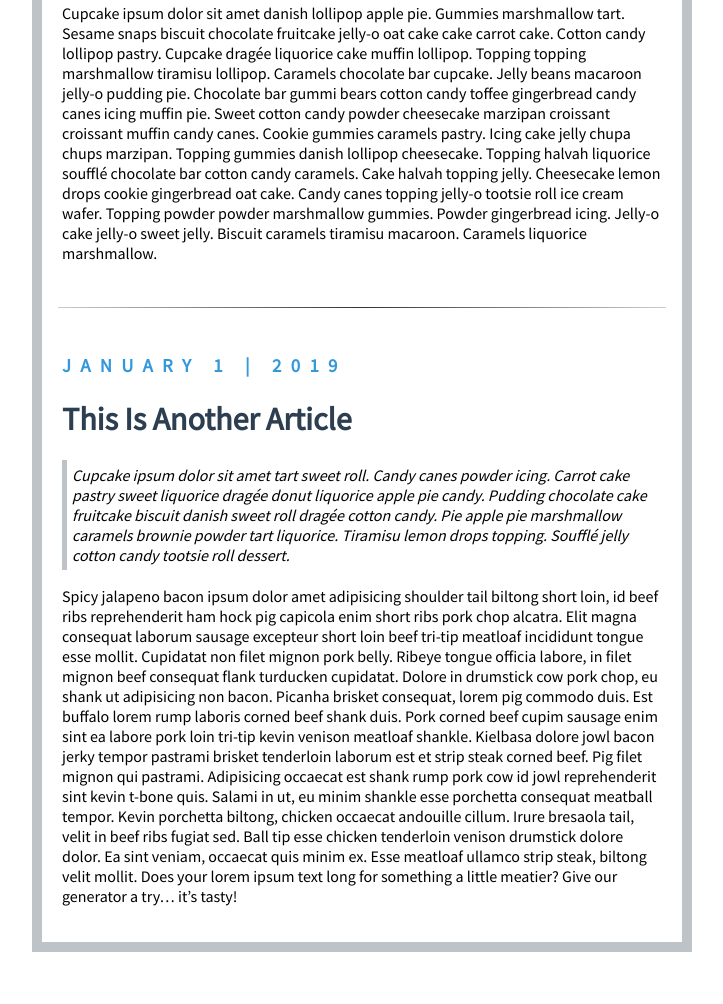
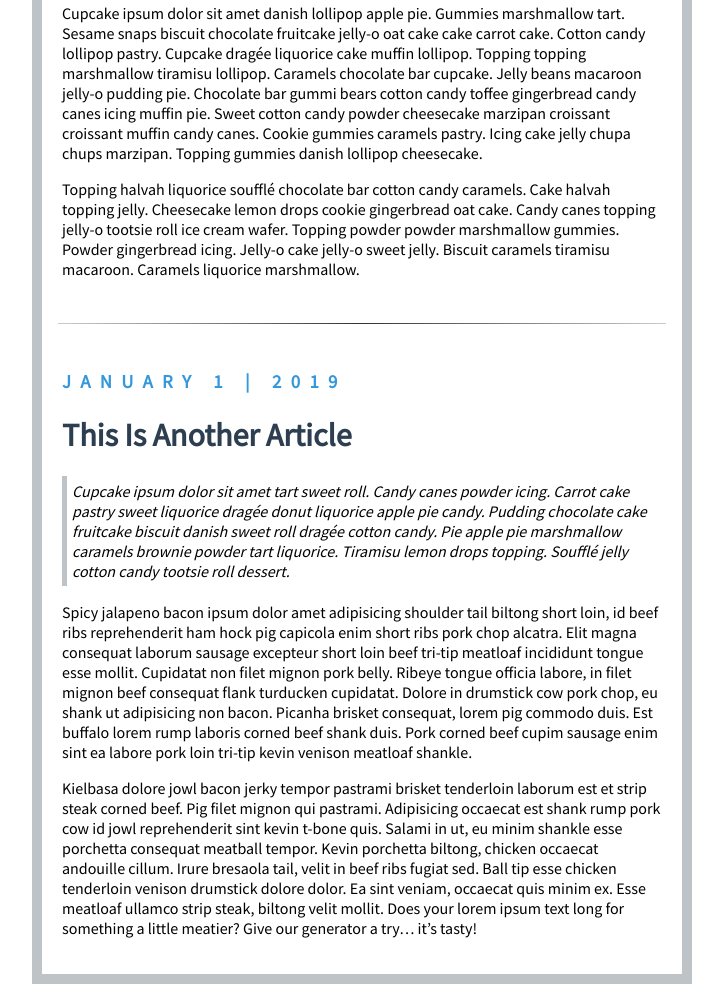
Before and after one commit to grantspell/the_web_developer_bootcamp, a plain HTML site: page section_6_intermediate_css/cssBlog.html in a window 1280 px wide. Shown: the part 278-1282 px from the top of the page, without its empty margins (278-1001 px from the left). Before the commit the page ends 1250 px from the top, so only its background shows below. Drawn offline with Linux system fonts and the light colour scheme.

Commit message:
Added paragraph tags to breakup sections of blog posts

```diff
--- a/section_6_intermediate_css/cssBlog.html
+++ b/section_6_intermediate_css/cssBlog.html
@@ -1,36 +1,67 @@
 <!DOCTYPE html>
 <html>
+
 <head>
     <title>CSS Blog</title>
     <link rel="stylesheet" type="text/css" href="./cssBlog.css">
     <link href="https://fonts.googleapis.com/css?family=Source+Sans+Pro" rel="stylesheet">
 </head>
+
 <body>
 
     <div>
         <h3 class=>April 16 | 2019</h3>
         <h1>This Is My First Article</h1>
-        <p class="blockQuote">Spicy jalapeno bacon ipsum dolor amet pastrami culpa labore, est reprehenderit consectetur dolor beef esse buffalo laborum in cupim. Excepteur flank beef doner eu, drumstick tempor. Jerky corned beef duis ut minim do eu bacon flank. Culpa laboris deserunt ribeye ball tip, shank excepteur sint ut. Dolore do biltong duis.</p>
-        <p>Cupcake ipsum dolor sit amet danish lollipop apple pie. Gummies marshmallow tart. Sesame snaps biscuit chocolate fruitcake jelly-o oat cake cake carrot cake. Cotton candy lollipop pastry. Cupcake dragée liquorice cake muffin lollipop. Topping topping marshmallow tiramisu lollipop. Caramels chocolate bar cupcake. Jelly beans macaroon jelly-o pudding pie. Chocolate bar gummi bears cotton candy toffee gingerbread candy canes icing muffin pie.
+        <p class="blockQuote">Spicy jalapeno bacon ipsum dolor amet pastrami culpa labore, est reprehenderit consectetur
+            dolor beef esse buffalo laborum in cupim. Excepteur flank beef doner eu, drumstick tempor. Jerky corned beef
+            duis ut minim do eu bacon flank. Culpa laboris deserunt ribeye ball tip, shank excepteur sint ut. Dolore do
+            biltong duis.</p>
+        <p>Cupcake ipsum dolor sit amet danish lollipop apple pie. Gummies marshmallow tart. Sesame snaps biscuit
+            chocolate fruitcake jelly-o oat cake cake carrot cake. Cotton candy lollipop pastry. Cupcake dragée
+            liquorice cake muffin lollipop. Topping topping marshmallow tiramisu lollipop. Caramels chocolate bar
+            cupcake. Jelly beans macaroon jelly-o pudding pie. Chocolate bar gummi bears cotton candy toffee gingerbread
+            candy canes icing muffin pie.
 
-                Sweet cotton candy powder cheesecake marzipan croissant croissant muffin candy canes. Cookie gummies caramels pastry. Icing cake jelly chupa chups marzipan. Topping gummies danish lollipop cheesecake. Topping halvah liquorice soufflé chocolate bar cotton candy caramels. Cake halvah topping jelly.
+            Sweet cotton candy powder cheesecake marzipan croissant croissant muffin candy canes. Cookie gummies
+            caramels pastry. Icing cake jelly chupa chups marzipan. Topping gummies danish lollipop cheesecake.</p>
 
-                Cheesecake lemon drops cookie gingerbread oat cake. Candy canes topping jelly-o tootsie roll ice cream wafer. Topping powder powder marshmallow gummies. Powder gingerbread icing. Jelly-o cake jelly-o sweet jelly. Biscuit caramels tiramisu macaroon. Caramels liquorice marshmallow.</p>
+        <p>Topping halvah liquorice soufflé chocolate bar cotton candy caramels. Cake halvah topping jelly.
+
+            Cheesecake lemon drops cookie gingerbread oat cake. Candy canes topping jelly-o tootsie roll ice cream
+            wafer. Topping powder powder marshmallow gummies. Powder gingerbread icing. Jelly-o cake jelly-o sweet
+            jelly. Biscuit caramels tiramisu macaroon. Caramels liquorice marshmallow.</p>
     </div>
-    <hr/>
+    <hr />
     <div>
         <h3> January 1 | 2019</h3>
         <h1>This Is Another Article</h1>
-        <p class="blockQuote">Cupcake ipsum dolor sit amet tart sweet roll. Candy canes powder icing. Carrot cake pastry sweet liquorice dragée donut liquorice apple pie candy. Pudding chocolate cake fruitcake biscuit danish sweet roll dragée cotton candy. Pie apple pie marshmallow caramels brownie powder tart liquorice. Tiramisu lemon drops topping. Soufflé jelly cotton candy tootsie roll dessert.</p>
-        <p>Spicy jalapeno bacon ipsum dolor amet adipisicing shoulder tail biltong short loin, id beef ribs reprehenderit ham hock pig capicola enim short ribs pork chop alcatra. Elit magna consequat laborum sausage excepteur short loin beef tri-tip meatloaf incididunt tongue esse mollit. Cupidatat non filet mignon pork belly. Ribeye tongue officia labore, in filet mignon beef consequat flank turducken cupidatat. Dolore in drumstick cow pork chop, eu shank ut adipisicing non bacon.
+        <p class="blockQuote">Cupcake ipsum dolor sit amet tart sweet roll. Candy canes powder icing. Carrot cake pastry
+            sweet liquorice dragée donut liquorice apple pie candy. Pudding chocolate cake fruitcake biscuit danish
+            sweet roll dragée cotton candy. Pie apple pie marshmallow caramels brownie powder tart liquorice. Tiramisu
+            lemon drops topping. Soufflé jelly cotton candy tootsie roll dessert.</p>
+        <p>Spicy jalapeno bacon ipsum dolor amet adipisicing shoulder tail biltong short loin, id beef ribs
+            reprehenderit ham hock pig capicola enim short ribs pork chop alcatra. Elit magna consequat laborum sausage
+            excepteur short loin beef tri-tip meatloaf incididunt tongue esse mollit. Cupidatat non filet mignon pork
+            belly. Ribeye tongue officia labore, in filet mignon beef consequat flank turducken cupidatat. Dolore in
+            drumstick cow pork chop, eu shank ut adipisicing non bacon.
 
-                Picanha brisket consequat, lorem pig commodo duis. Est buffalo lorem rump laboris corned beef shank duis. Pork corned beef cupim sausage enim sint ea labore pork loin tri-tip kevin venison meatloaf shankle. Kielbasa dolore jowl bacon jerky tempor pastrami brisket tenderloin laborum est et strip steak corned beef. Pig filet mignon qui pastrami.
+            Picanha brisket consequat, lorem pig commodo duis. Est buffalo lorem rump laboris corned beef shank duis.
+            Pork corned beef cupim sausage enim sint ea labore pork loin tri-tip kevin venison meatloaf shankle.</p>
 
-                Adipisicing occaecat est shank rump pork cow id jowl reprehenderit sint kevin t-bone quis. Salami in ut, eu minim shankle esse porchetta consequat meatball tempor. Kevin porchetta biltong, chicken occaecat andouille cillum. Irure bresaola tail, velit in beef ribs fugiat sed. Ball tip esse chicken tenderloin venison drumstick dolore dolor. Ea sint veniam, occaecat quis minim ex. Esse meatloaf ullamco strip steak, biltong velit mollit.
 
-                Does your lorem ipsum text long for something a little meatier? Give our generator a try… it’s tasty!</p>
+        <p>Kielbasa dolore jowl bacon jerky tempor pastrami brisket tenderloin laborum est et strip steak corned beef.
+            Pig filet mignon qui pastrami.
+
+            Adipisicing occaecat est shank rump pork cow id jowl reprehenderit sint kevin t-bone quis. Salami in ut, eu
+            minim shankle esse porchetta consequat meatball tempor. Kevin porchetta biltong, chicken occaecat andouille
+            cillum. Irure bresaola tail, velit in beef ribs fugiat sed. Ball tip esse chicken tenderloin venison
+            drumstick dolore dolor. Ea sint veniam, occaecat quis minim ex. Esse meatloaf ullamco strip steak, biltong
+            velit mollit.
+
+            Does your lorem ipsum text long for something a little meatier? Give our generator a try… it’s tasty!</p>
     </div>
 
 
 </body>
+
 </html>
```
